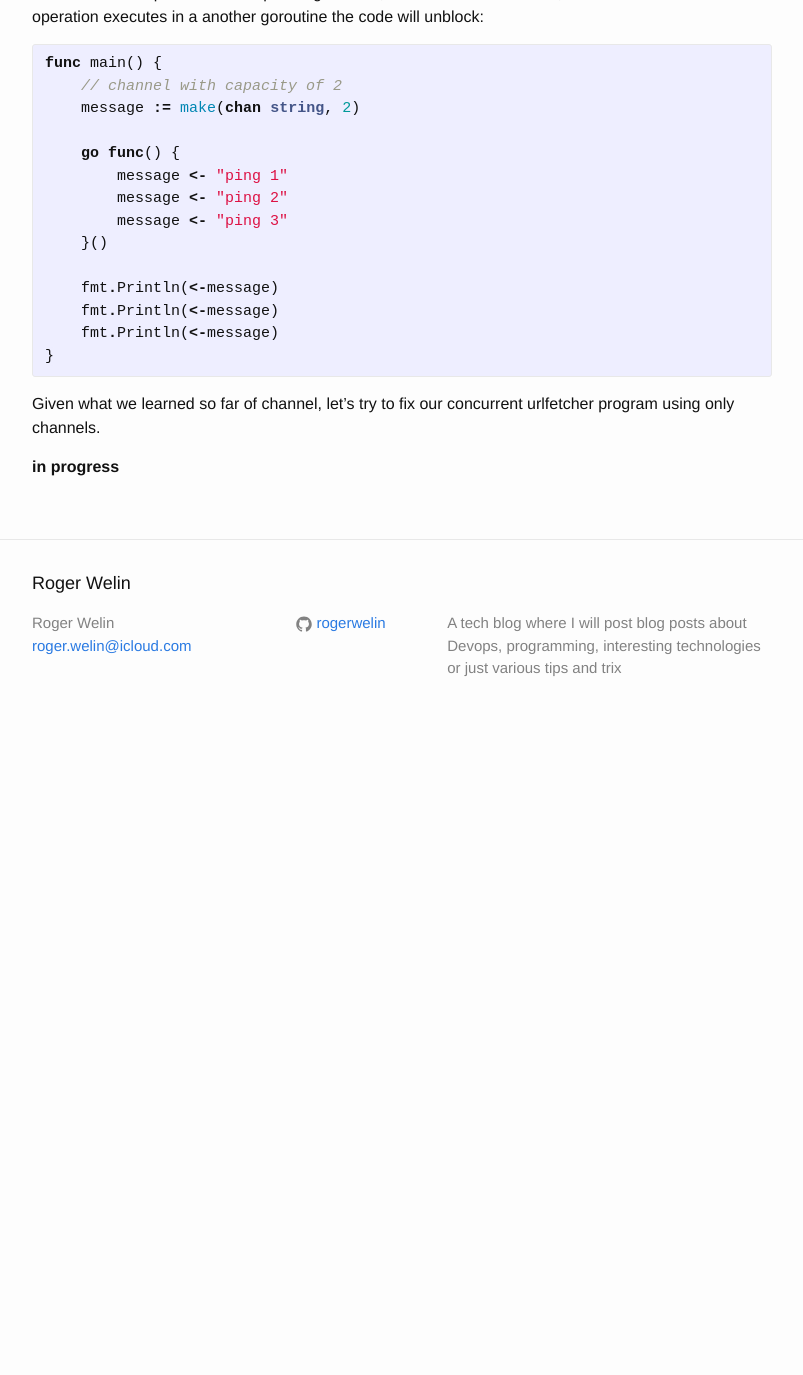
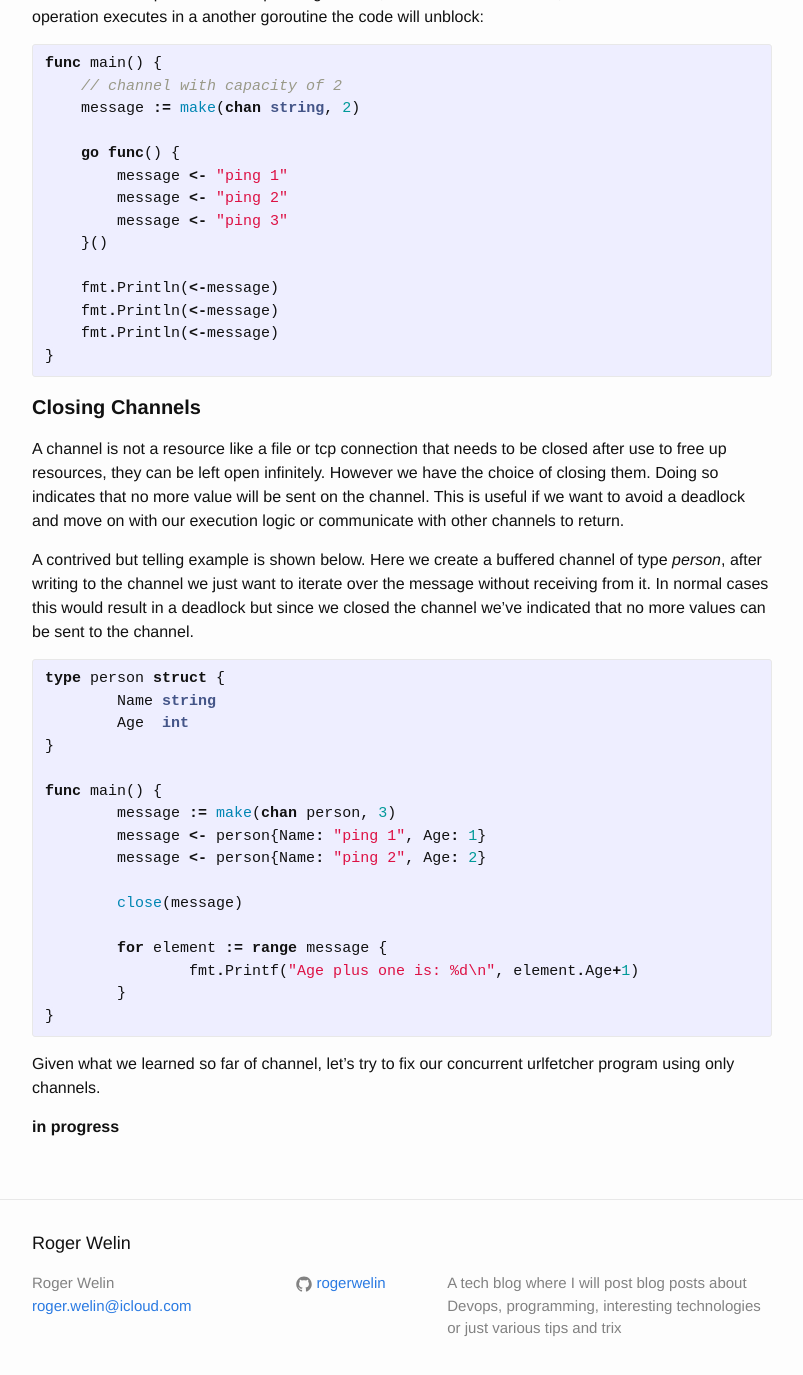
Before and after one commit to rogerwelin/rogerwelin.github.io, a Jekyll site: the page built from _posts/2018-09-03-golang-concurrency-fundamentals.markdown, in a window 1280 px wide and 1400 px high, scrolled down 7635 px. Shown: the top 1375 px of the window, without its empty margins (238-1041 px from the left). Built offline with Jekyll 4.4.1, drawn with Linux system fonts in a browser that asks for light colours; comment, search, counter and statistics services are not loaded; before the commit the page ends 8375 px from its top, so only the background shows below that.

Commit message:
closing channels

```diff
--- a/_posts/2018-09-03-golang-concurrency-fundamentals.markdown
+++ b/_posts/2018-09-03-golang-concurrency-fundamentals.markdown
@@ -266,6 +266,31 @@ func main() {
 }
 {% endhighlight %}
 
+#### **Closing Channels**
+A channel is not a resource like a file or tcp connection that needs to be closed after use to free up resources, they can be left open infinitely. However we have the choice of closing them. Doing so indicates that no more value will be sent on the channel. This is useful if we want to avoid a deadlock and move on with our execution logic or communicate with other channels to return.
+
+A contrived but telling example is shown below. Here we create a buffered channel of type *person*, after writing to the channel we just want to iterate over the message without receiving from it. In normal cases this would result in a deadlock but since we closed the channel we've indicated that no more values can be sent to the channel.
+
+{% highlight go %}
+type person struct {
+	Name string
+	Age  int
+}
+
+func main() {
+	message := make(chan person, 3)
+	message <- person{Name: "ping 1", Age: 1}
+	message <- person{Name: "ping 2", Age: 2}
+
+	close(message)
+
+	for element := range message {
+		fmt.Printf("Age plus one is: %d\n", element.Age+1)
+	}
+}
+{% endhighlight %}
+
+
 Given what we learned so far of channel, let's try to fix our concurrent urlfetcher program using only channels.
 
 **in progress**
```
